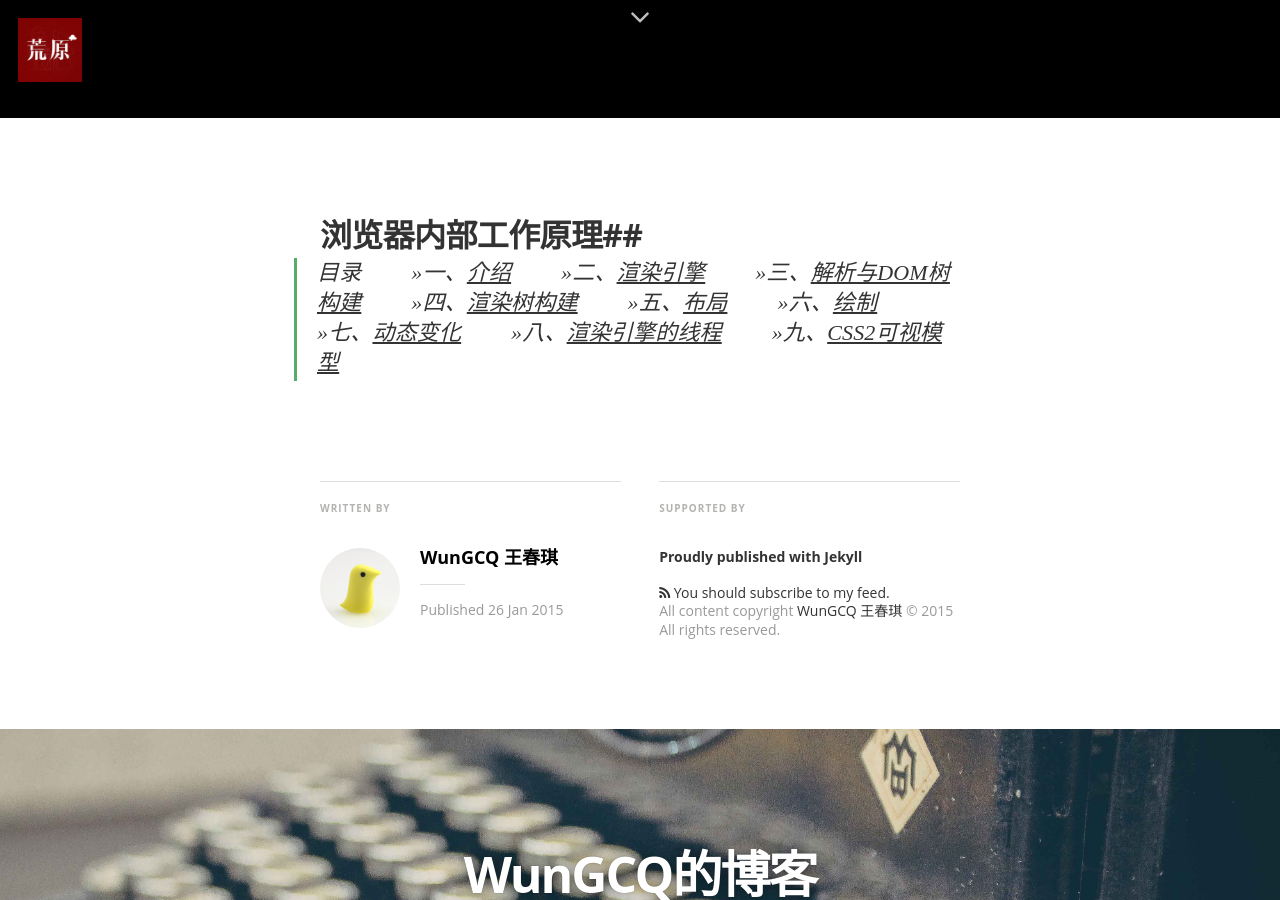
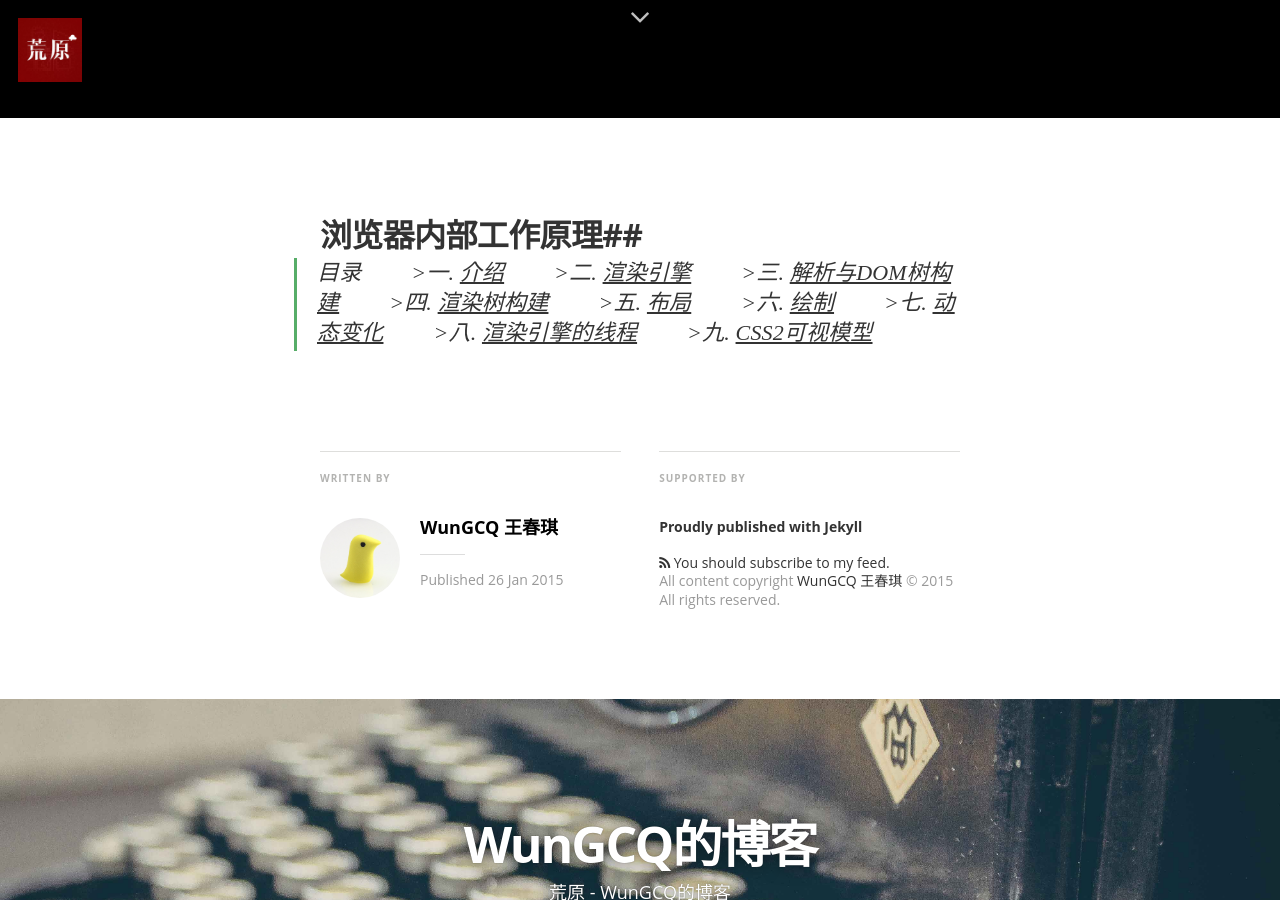
Before and after one commit to wcqblog/wcqblog.github.io, a Jekyll site: the page built from _posts/2014-1-26-浏览器内部工作原理.markdown, in a window 1280 px wide and 900 px high, scrolled down 782 px. Built offline with Jekyll 4.4.1, drawn with Linux system fonts in a browser that asks for light colours; nearby versions of some CDN libraries; some web fonts are replaced; Markdown is read by kramdown in place of the engine named in the settings.

```diff
--- a/_posts/2014-1-26-浏览器内部工作原理.markdown
+++ b/_posts/2014-1-26-浏览器内部工作原理.markdown
@@ -8,12 +8,12 @@ image: /assets/article_images/2015-01-25-webgl-shader/plexus.jpg
 ---
 ##浏览器内部工作原理##
 >目录
-　　>>一、[介绍]()
-　　>>二、[渲染引擎]()
-　　>>三、[解析与DOM树构建]()
-　　>>四、[渲染树构建]()
-　　>>五、[布局]()
-　　>>六、[绘制]()
-　　>>七、[动态变化]()
-　　>>八、[渲染引擎的线程]()
-　　>>九、[CSS2可视模型]()
+　　>一. [介绍]()
+　　>二. [渲染引擎]()
+　　>三. [解析与DOM树构建]()
+　　>四. [渲染树构建]()
+　　>五. [布局]()
+　　>六. [绘制]()
+　　>七. [动态变化]()
+　　>八. [渲染引擎的线程]()
+　　>九. [CSS2可视模型]()
```
